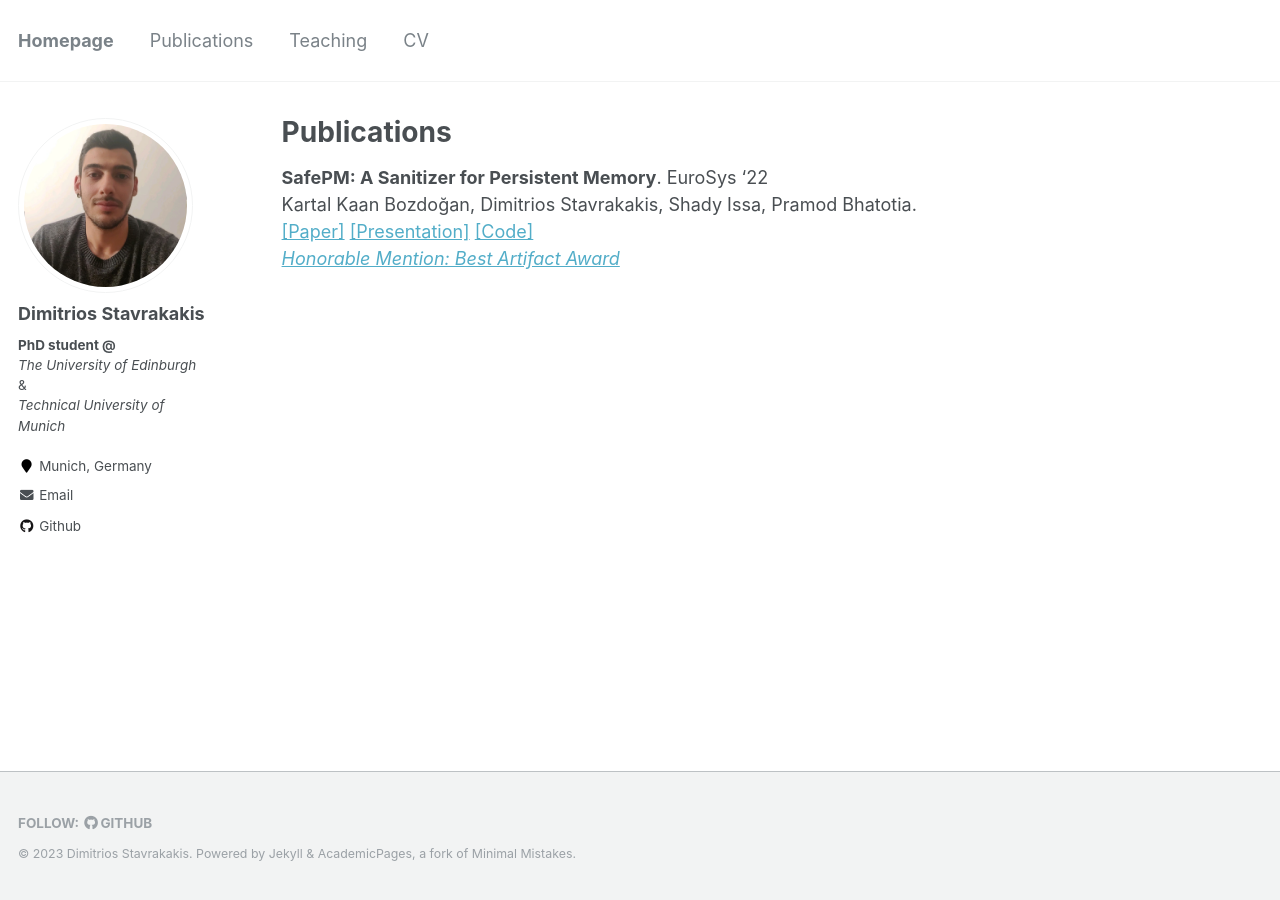
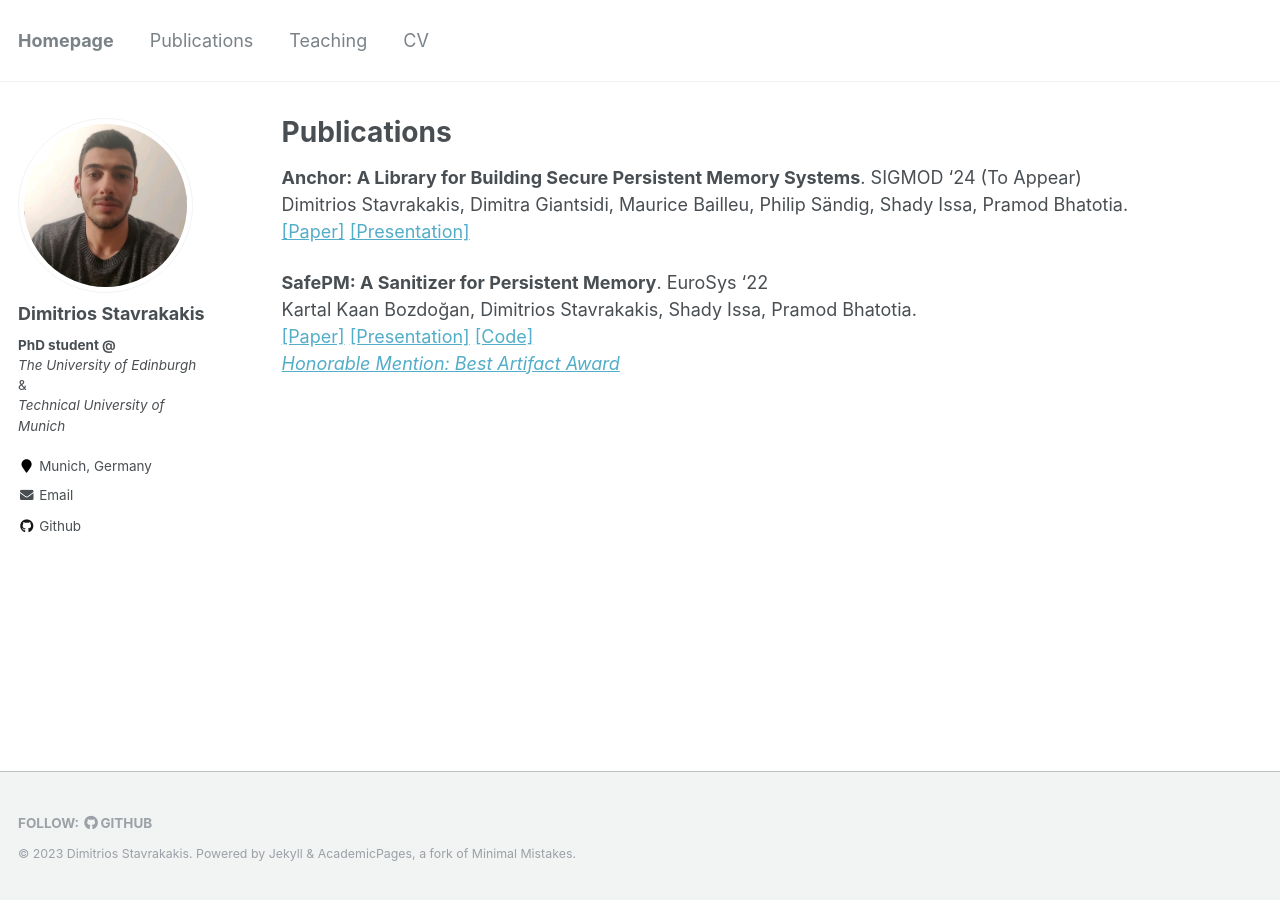
Before and after one commit to dimstav23/dimstav23.github.io, a Jekyll site: the page built from _pages/publications.md, in a window 1280 px wide. Built offline with Jekyll 4.4.1, drawn with Linux system fonts in a browser that asks for light colours.

Commit message:
add Anchor (to appear)

```diff
--- a/_pages/publications.md
+++ b/_pages/publications.md
@@ -15,6 +15,10 @@ author_profile: true
   {% include archive-single.html %}
 {% endfor %} -->
 
+__Anchor: A Library for Building Secure Persistent Memory Systems__. SIGMOD '24 (To Appear)  \
+Dimitrios Stavrakakis, Dimitra Giantsidi, Maurice Bailleu, Philip Sändig, Shady Issa, Pramod Bhatotia. \
+[[Paper]](https://dimstav23.github.io/publications) [[Presentation]](https://dimstav23.github.io/publications)
+
 __SafePM: A Sanitizer for Persistent Memory__. EuroSys '22  \
 Kartal Kaan Bozdoğan, Dimitrios Stavrakakis, Shady Issa, Pramod Bhatotia. \
 [[Paper]](https://dse.in.tum.de/wp-content/uploads/2022/04/final_digital_version.pdf) [[Presentation]](https://dse.in.tum.de/wp-content/uploads/2022/04/SafePM_eurosys22_presentation.pdf) [[Code]](https://github.com/TUM-DSE/safepm) \
```
